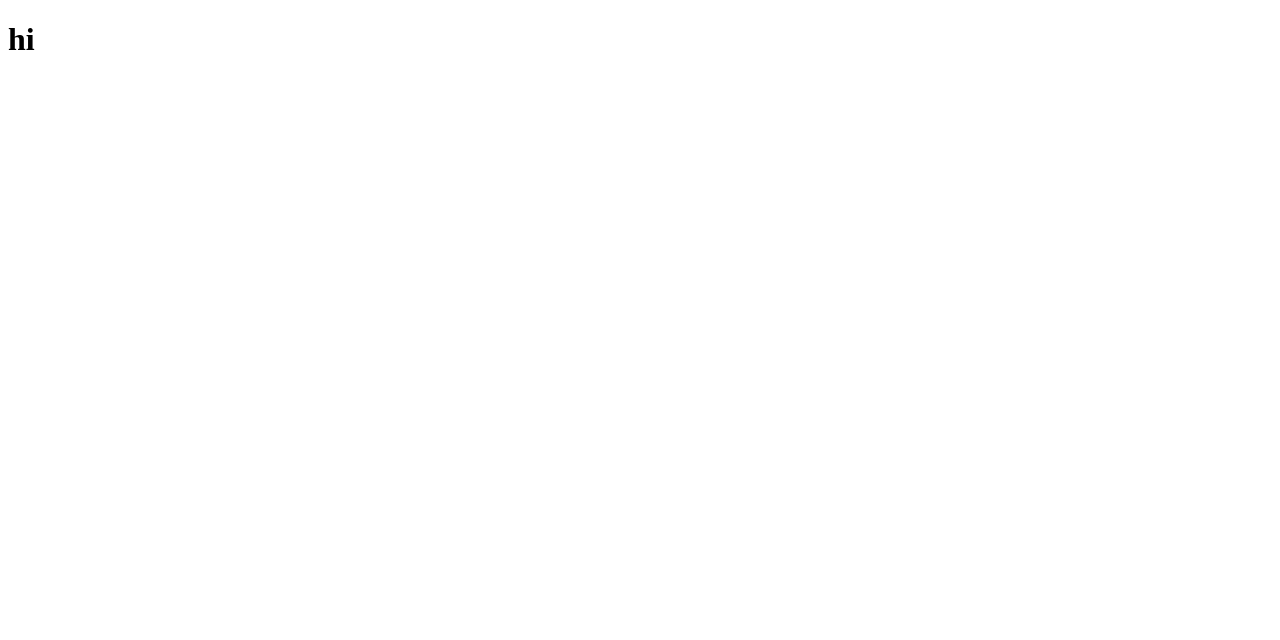
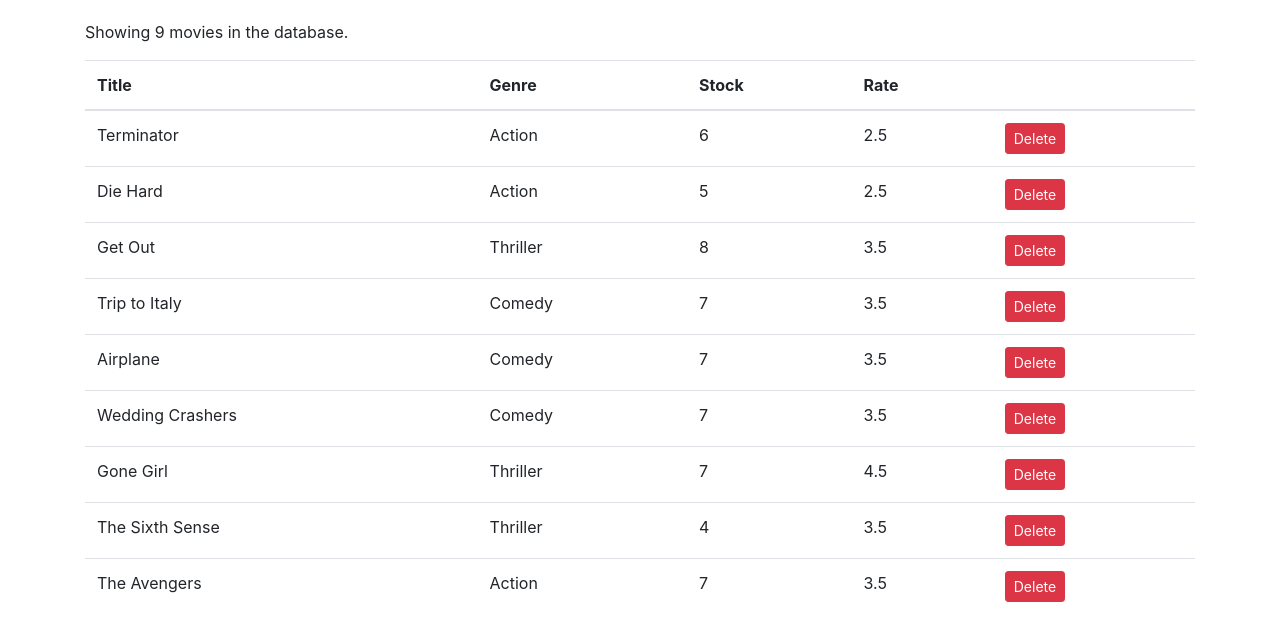
Before and after one commit to MaliheTabasi/React-Projects, a React (Create React App) app in the folder movie-collection/: page / in a window 1280 px wide. Shown: the top 640 px of the page. Built offline with nearby package versions, Linux system fonts and the light colour scheme.

Commit message:
Movies component is added- App.js & index.css are added

```diff
--- a/movie-collection/package.json
+++ b/movie-collection/package.json
@@ -6,6 +6,8 @@
     "@testing-library/jest-dom": "^5.11.4",
     "@testing-library/react": "^11.1.0",
     "@testing-library/user-event": "^12.1.10",
+    "bootstrap": "^4.1.1",
+    "font-awesome": "^4.7.0",
     "react": "^17.0.1",
     "react-dom": "^17.0.1",
     "react-scripts": "4.0.0",
--- /dev/null
+++ b/movie-collection/src/App.js
@@ -0,0 +1,14 @@
+import React, { Component } from 'react';
+import Movies from './components/movies';
+
+class App extends Component {
+    render() {
+        return (
+            <main className='container'>
+                <Movies />
+            </main>
+        );
+    }
+}
+
+export default App;
--- /dev/null
+++ b/movie-collection/src/components/movies.jsx
@@ -0,0 +1,49 @@
+import React, { Component } from 'react';
+import { getMovies } from '../services/fakeMovieService'
+
+
+class Movie extends Component {
+    state = {
+        movies : getMovies()
+     }
+
+    handleDelete = movie => {
+        const movies = this.state.movies.filter(m=>m._id !== movie._id)
+        this.setState({movies})
+    }
+    render() {
+        const { length: count } = this.state.movies;
+        if(count ===0) return <p>There are no movies in database!</p>;
+        return (
+                <div>
+                <p>Showing {count} movies in the database.</p>
+                <table className='table'>
+                    <thead>
+                        <tr>
+                       <th>Title</th>
+                        <th>Genre</th>
+                        <th>Stock</th>
+                        <th>Rate</th>
+                        <th></th>
+                    </tr>
+                    </thead>
+                    <tbody>
+                        {this.state.movies.map( movie =>
+                            <tr key={movie._id}>
+                                <td>{movie.title}</td>
+                                <td>{movie.genre.name}</td>
+                                <td>{movie.numberInStock}</td>
+                                <td>{movie.dailyRentalRate}</td>
+                                <td><button onClick={()=>this.handleDelete(movie)} className='btn btn-danger btn-sm'>Delete</button></td>
+                            </tr>
+
+                        )
+                    }
+                    </tbody>
+                </table>
+                </div>
+         );
+    }
+}
+
+export default Movie;
--- /dev/null
+++ b/movie-collection/src/index.css
@@ -0,0 +1,5 @@
+body {
+    margin: 0;
+    padding: 20px 0 0 0;
+    font-family: sans-serif;
+}
--- a/movie-collection/src/index.js
+++ b/movie-collection/src/index.js
@@ -1,6 +1,8 @@
-import react from 'react';
+import React from 'react';
 import ReactDOM from 'react-dom';
+import './index.css';
+import App from './App';
+import 'bootstrap/dist/css/bootstrap.css';
+import 'font-awesome/css/font-awesome.css';
 
-const element = <h1>hi</h1>;
-
-ReactDOM.render(element, document.getElementById('root'));
+ReactDOM.render(<App />, document.getElementById('root'));
```
Also changed, not shown: 2 other files (tests, documents, lock files or other folders).
